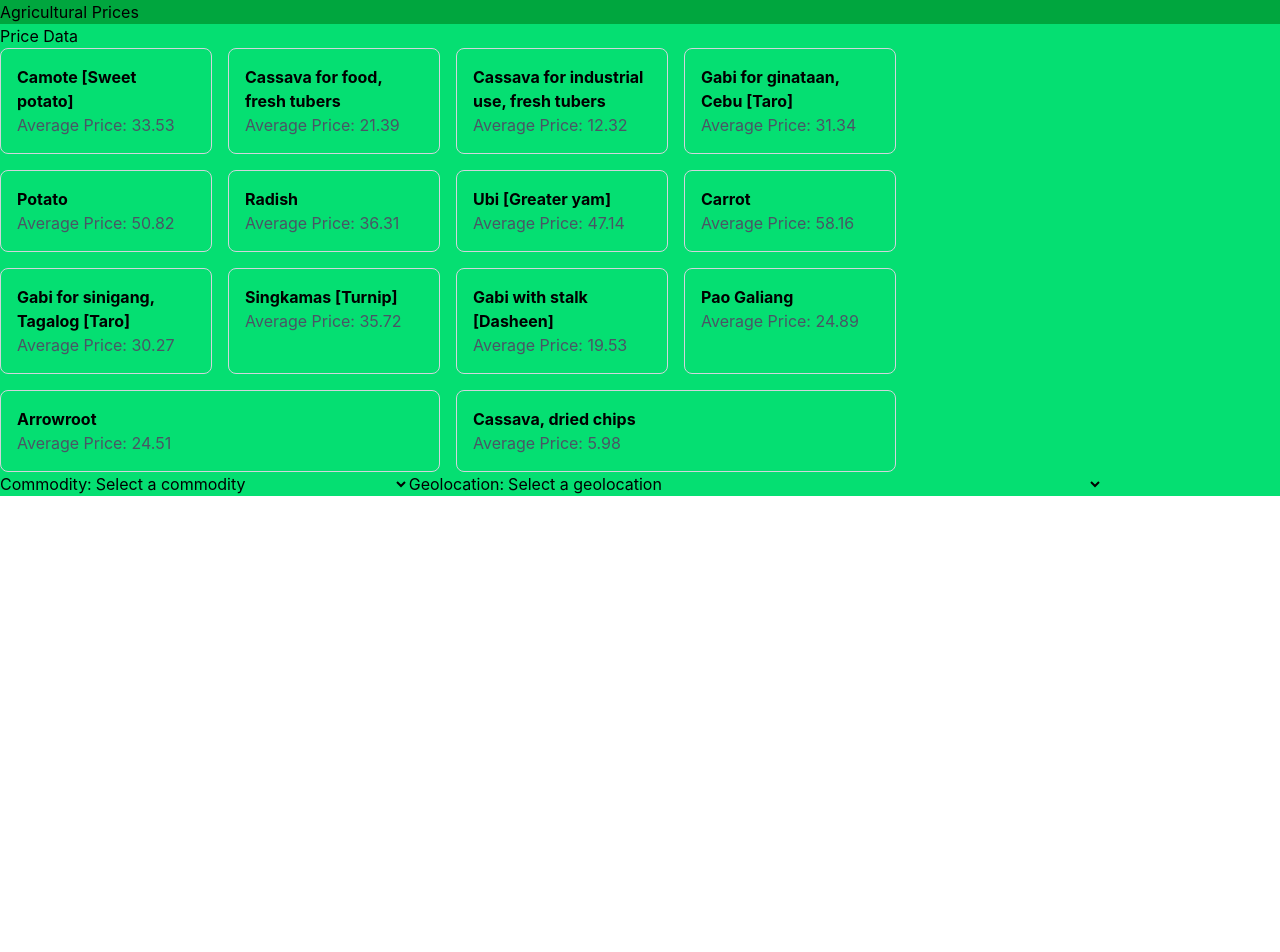
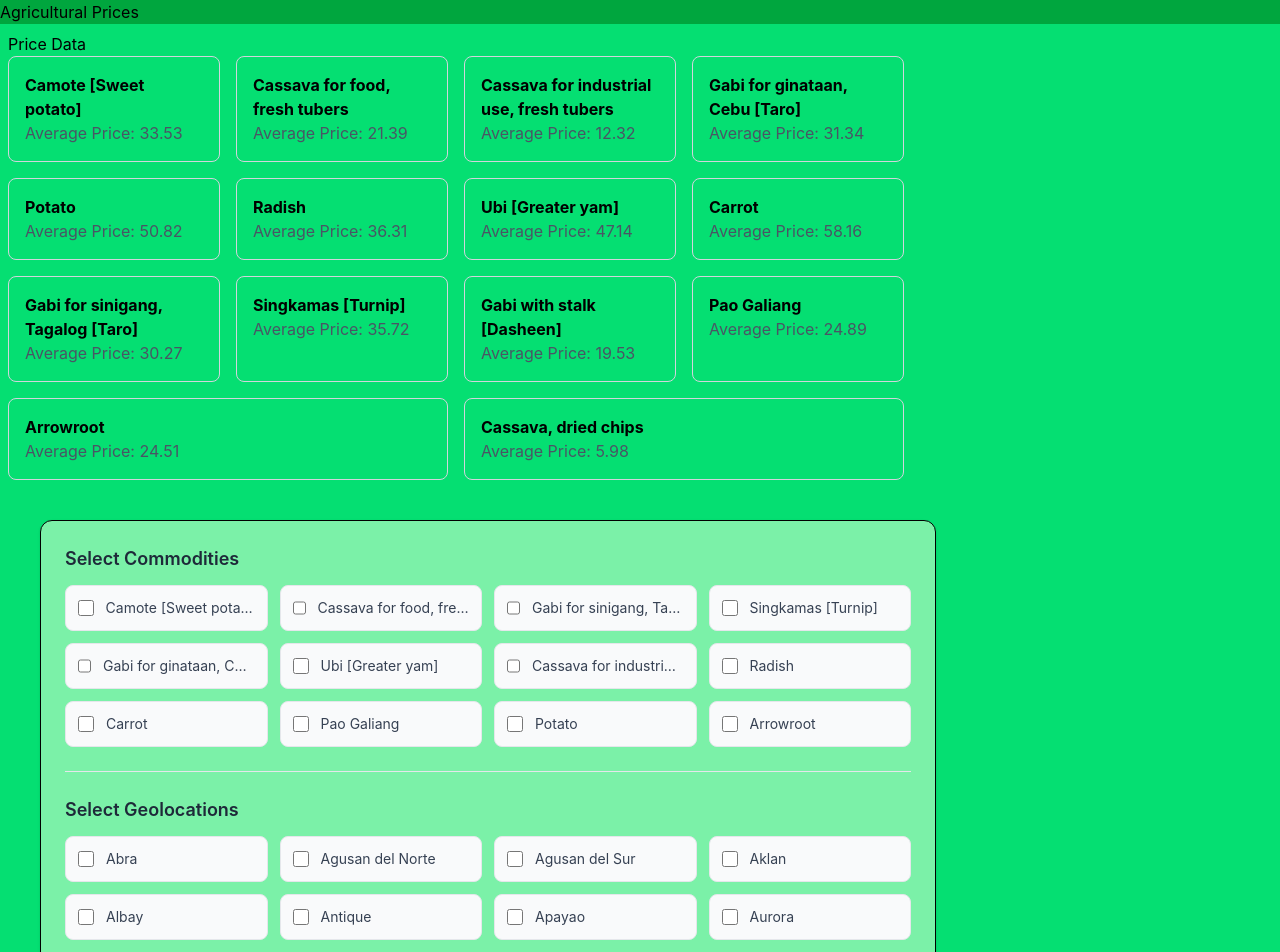
Before and after one commit to RexJezrilCabilar/Philippine-Agricultural-Prices, a React (Vite) app in the folder web/agricultural-prices/: page / in a window 1280 px wide. Shown: the top 952 px of the page. Before the commit the page ends 800 px from the top, so only its background shows below. Built offline with nearby package versions, Linux system fonts and the light colour scheme.

Commit message:
changed it to textbox, also improved the UI

```diff
--- a/web/agricultural-prices/src/components/Home.jsx
+++ b/web/agricultural-prices/src/components/Home.jsx
@@ -21,7 +21,7 @@ export default function Home({data}) {
     });
 
     return(
-        <div>
+        <div className='m-2'>
             <h2 >Price Data</h2>
             <KPI data={averagePrices} />
         </div>
--- a/web/agricultural-prices/src/components/forecast.jsx
+++ b/web/agricultural-prices/src/components/forecast.jsx
@@ -5,8 +5,8 @@ export default function Forecast({forecastData}) {
 
     const [commodityOptions, setCommodityOptions] = useState([]);
     const [geolocationOptions, setGeolocationOptions] = useState([]);
-    const [selectedCommodity, setSelectedCommodity] = useState('');
-    const [selectedGeolocation, setSelectedGeolocation] = useState('');
+    const [selectedCommodity, setSelectedCommodity] = useState([]);
+    const [selectedGeolocation, setSelectedGeolocation] = useState([]);
 
     useEffect(() => {
         Papa.parse(forecastData, {
@@ -26,27 +26,87 @@ export default function Forecast({forecastData}) {
     })
     }, [forecastData]);
 
+    const handleCommodityChange = (e) => {
+        const {checked, value} = e.target;
+
+        setSelectedCommodity((prevSelected) =>
+            checked ? [...prevSelected, value] : prevSelected.filter(item => item !== value)
+        )
+    };
+
+    const handleGeolocationChange = (e) => {
+        const {checked, value} = e.target;
+
+        setSelectedGeolocation((prevSelected) =>
+            checked ? [...prevSelected, value] : prevSelected.filter(item => item !== value)
+        )
+    };
 
     return (
-        <div>
-             <label htmlFor="commodity-select">Commodity:</label>
-                <select id="commodity-select" value={selectedCommodity} onChange={(e) => setSelectedCommodity(e.target.value)}>
-                    <option value="">Select a commodity</option>
-                        {commodityOptions.map((commodity, index) => (
-                            <option key={index} value={commodity}>{commodity}</option>
-                        ))}
-                </select>
-             <label htmlFor="geolocation-select">Geolocation:</label>
-                <select id="geolocation-select" value={selectedGeolocation} onChange={(e) => setSelectedGeolocation(e.target.value)}>
-                    <option value="">Select a geolocation</option>
-                        {geolocationOptions.map((geolocation, index) => (
-                            <option key={index} value={geolocation}>{geolocation}</option>
-                        ))}
-                </select>
-        </div>
+        <div className="flex flex-col gap-6 w-full m-10 max-w-4xl p-6 bg-green-300 border border-green-00 shadow-sm rounded-xl">
 
 
+            <div>
+                <h3 className="text-lg font-semibold text-gray-800 mb-3">Select Commodities</h3>
+                <div className="grid grid-cols-2 sm:grid-cols-3 md:grid-cols-4 gap-3">
+                    {commodityOptions.map((commodity) => {
+                        const isChecked = selectedCommodity.includes(commodity);
+                        return (
+                            <label
+                                key={commodity}
+                                className={`flex items-center gap-3 p-3 border rounded-lg cursor-pointer select-none transition-all duration-150
+                                    ${isChecked
+                                        ? 'border-blue-500 bg-blue-50/50 text-blue-700 font-medium'
+                                        : 'border-gray-200 bg-gray-50 hover:bg-gray-100 text-gray-700'
+                                    }`}
+                            >
+                                <input
+                                    type="checkbox"
+                                    value={commodity}
+                                    checked={isChecked}
+                                    onChange={handleCommodityChange}
+                                    className="w-4 h-4 text-blue-600 border-gray-300 rounded focus:ring-blue-500"
+                                />
+                                <span className="text-sm truncate">{commodity}</span>
+                            </label>
+                        );
+                    })}
+                </div>
+            </div>
 
-    )
+            {/* Visual Divider */}
+            <hr className="border-gray-200" />
+
+            {/* Section 2: Geolocations */}
+            <div>
+                <h3 className="text-lg font-semibold text-gray-800 mb-3">Select Geolocations</h3>
+                <div className="grid grid-cols-2 sm:grid-cols-3 md:grid-cols-4 gap-3">
+                    {geolocationOptions.map((geolocation) => {
+                        const isChecked = selectedGeolocation.includes(geolocation);
+                        return (
+                            <label
+                                key={geolocation}
+                                className={`flex items-center gap-3 p-3 border rounded-lg cursor-pointer select-none transition-all duration-150
+                                    ${isChecked
+                                        ? 'border-blue-500 bg-blue-50/50 text-blue-700 font-medium'
+                                        : 'border-gray-200 bg-gray-50 hover:bg-gray-100 text-gray-700'
+                                    }`}
+                            >
+                                <input
+                                    type="checkbox"
+                                    value={geolocation}
+                                    checked={isChecked}
+                                    onChange={handleGeolocationChange}
+                                    className="w-4 h-4 text-blue-600 border-gray-300 rounded focus:ring-blue-500"
+                                />
+                                <span className="text-sm truncate">{geolocation}</span>
+                            </label>
+                        );
+                    })}
+                </div>
+            </div>
+
+        </div>
+    );
 
 }
```
